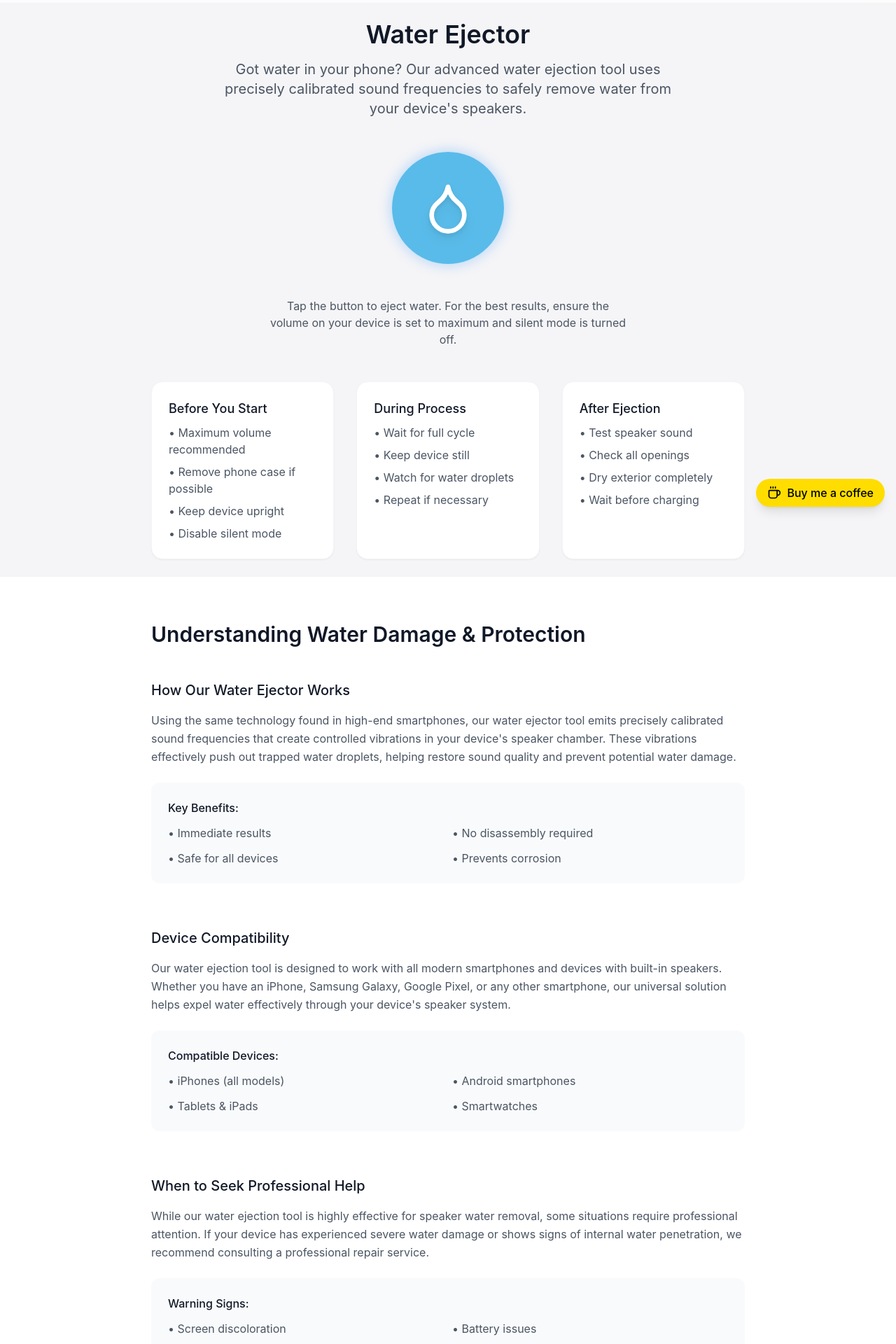
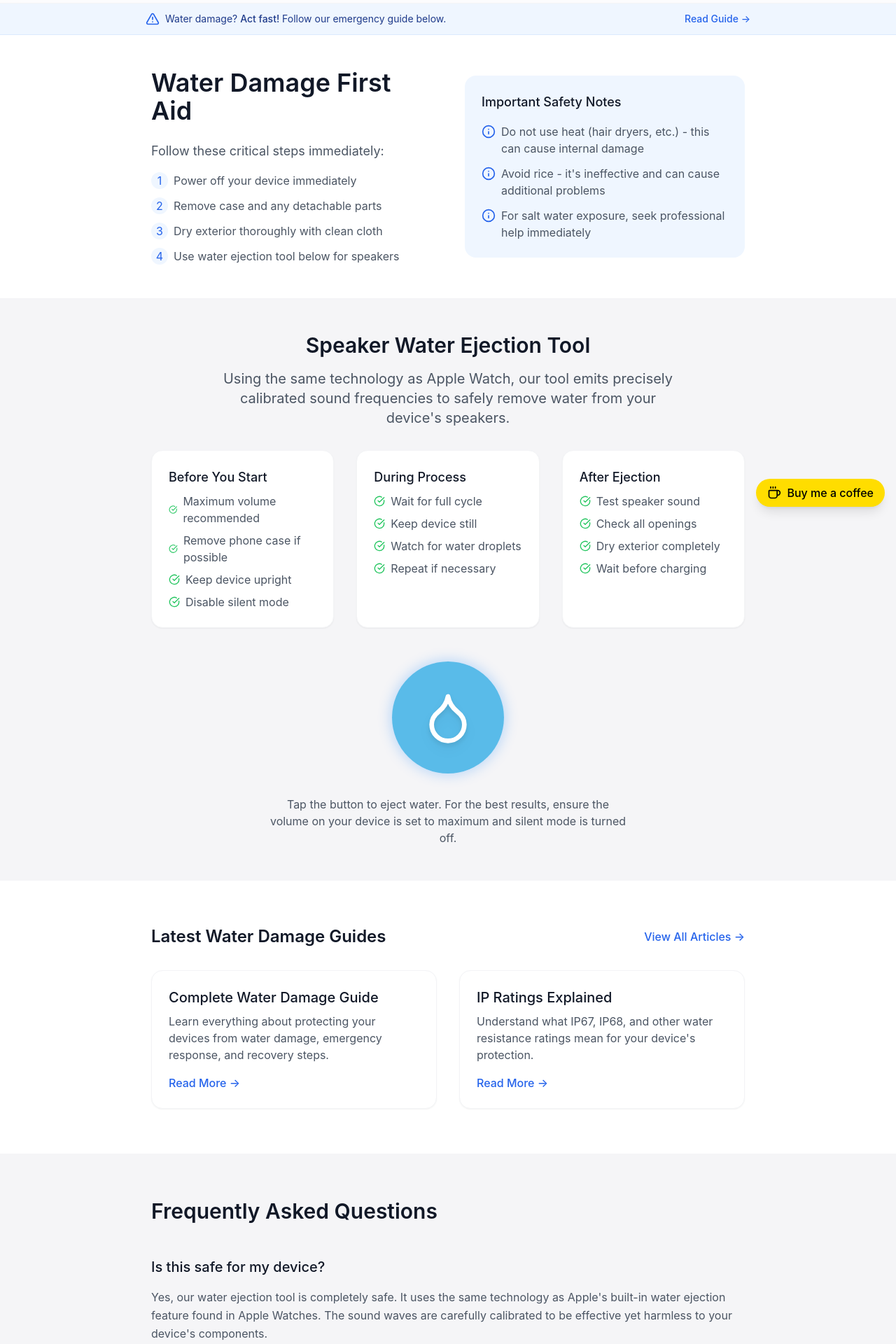
Before and after one commit to AndreBeckerNorton/waterinphone, a React (Vite) app: page / in a window 1280 px wide. Shown: the part 60-1980 px from the top of the page at 70% size. Built offline with nearby package versions, Linux system fonts and the light colour scheme.

Commit message:
Update WaterEjector.jsx

```diff
--- a/src/components/WaterEjector.jsx
+++ b/src/components/WaterEjector.jsx
@@ -1,5 +1,6 @@
 import { useState, useEffect } from 'react';
-import { Droplet } from 'lucide-react';
+import { Droplet, Info, AlertTriangle, CheckCircle } from 'lucide-react';
+import { Link } from 'react-router-dom';
 import CoffeeButton from './CoffeeButton';
 
 const WaterEjector = () => {
@@ -96,14 +97,80 @@ const WaterEjector = () => {
   };
 
   return (
-    <div className="min-h-screen flex flex-col items-center justify-between bg-[#F5F5F7]">
+    <div className="min-h-screen flex flex-col bg-[#F5F5F7]">
+      {/* Emergency Alert Banner */}
+      <div className="bg-blue-50 border-b border-blue-100">
+        <div className="max-w-4xl mx-auto px-4 py-3 flex items-center justify-between">
+          <div className="flex items-center gap-2">
+            <AlertTriangle size={20} className="text-blue-600" />
+            <p className="text-sm text-blue-900">
+              Water damage? <span className="font-medium">Act fast!</span> Follow our emergency guide below.
+            </p>
+          </div>
+          <Link to="/blog/water-damage-guide" className="text-sm font-medium text-blue-600 hover:text-blue-800">
+            Read Guide →
+          </Link>
+        </div>
+      </div>
+
       {/* Main Content */}
-      <main className="flex-1 w-full max-w-4xl mx-auto flex flex-col items-center justify-center p-6 space-y-12">
-        {/* Hero Section */}
-        <div className="text-center space-y-4 max-w-2xl">
-          <h1 className="text-4xl font-semibold text-gray-900">Water Ejector</h1>
+      <main className="flex-grow">
+        {/* Hero Section with Quick Guide */}
+        <section className="bg-white border-b border-gray-100">
+          <div className="max-w-4xl mx-auto px-6 py-12">
+            <div className="grid md:grid-cols-2 gap-12 items-center">
+              <div>
+                <h1 className="text-4xl font-semibold text-gray-900 mb-6">Water Damage First Aid</h1>
+                <div className="space-y-4 text-gray-600">
+                  <p className="text-lg">Follow these critical steps immediately:</p>
+                  <ol className="space-y-3">
+                    <li className="flex items-start gap-2">
+                      <span className="flex-shrink-0 w-6 h-6 flex items-center justify-center rounded-full bg-blue-50 text-blue-600">1</span>
+                      <span>Power off your device immediately</span>
+                    </li>
+                    <li className="flex items-start gap-2">
+                      <span className="flex-shrink-0 w-6 h-6 flex items-center justify-center rounded-full bg-blue-50 text-blue-600">2</span>
+                      <span>Remove case and any detachable parts</span>
+                    </li>
+                    <li className="flex items-start gap-2">
+                      <span className="flex-shrink-0 w-6 h-6 flex items-center justify-center rounded-full bg-blue-50 text-blue-600">3</span>
+                      <span>Dry exterior thoroughly with clean cloth</span>
+                    </li>
+                    <li className="flex items-start gap-2">
+                      <span className="flex-shrink-0 w-6 h-6 flex items-center justify-center rounded-full bg-blue-50 text-blue-600">4</span>
+                      <span>Use water ejection tool below for speakers</span>
+                    </li>
+                  </ol>
+                </div>
+              </div>
+              <div className="bg-blue-50 p-6 rounded-2xl">
+                <h2 className="text-lg font-medium text-gray-900 mb-4">Important Safety Notes</h2>
+                <ul className="space-y-3">
+                  <li className="flex items-start gap-2">
+                    <Info size={20} className="flex-shrink-0 text-blue-600 mt-0.5" />
+                    <span className="text-gray-600">Do not use heat (hair dryers, etc.) - this can cause internal damage</span>
+                  </li>
+                  <li className="flex items-start gap-2">
+                    <Info size={20} className="flex-shrink-0 text-blue-600 mt-0.5" />
+                    <span className="text-gray-600">Avoid rice - it's ineffective and can cause additional problems</span>
+                  </li>
+                  <li className="flex items-start gap-2">
+                    <Info size={20} className="flex-shrink-0 text-blue-600 mt-0.5" />
+                    <span className="text-gray-600">For salt water exposure, seek professional help immediately</span>
+                  </li>
+                </ul>
+              </div>
+            </div>
+          </div>
+        </section>
+
+        {/* Water Ejection Tool Section */}
+        <section className="py-12">
+          <div className="max-w-4xl mx-auto px-6">
+            <div className="text-center space-y-4 max-w-2xl mx-auto mb-8">
+              <h2 className="text-3xl font-semibold text-gray-900">Speaker Water Ejection Tool</h2>
               <p className="text-xl text-gray-600">
-            Got water in your phone? Our advanced water ejection tool uses precisely calibrated sound frequencies to safely remove water from your device's speakers.
+                Using the same technology as Apple Watch, our tool emits precisely calibrated sound frequencies to safely remove water from your device's speakers.
               </p>
               {showSilentWarning && (
                 <div className="text-sm mt-1 flex items-center justify-center gap-1 text-[#FF9500]">
@@ -112,8 +179,75 @@ const WaterEjector = () => {
               )}
             </div>
 
+            {/* Quick Tips */}
+            <div className="grid grid-cols-1 md:grid-cols-3 gap-8 mb-12">
+              <div className="bg-white p-6 rounded-2xl shadow-sm border border-gray-100">
+                <h3 className="text-lg font-medium mb-2 text-gray-900">Before You Start</h3>
+                <ul className="space-y-2 text-gray-600">
+                  <li className="flex items-center gap-2">
+                    <CheckCircle size={16} className="text-green-500" />
+                    <span>Maximum volume recommended</span>
+                  </li>
+                  <li className="flex items-center gap-2">
+                    <CheckCircle size={16} className="text-green-500" />
+                    <span>Remove phone case if possible</span>
+                  </li>
+                  <li className="flex items-center gap-2">
+                    <CheckCircle size={16} className="text-green-500" />
+                    <span>Keep device upright</span>
+                  </li>
+                  <li className="flex items-center gap-2">
+                    <CheckCircle size={16} className="text-green-500" />
+                    <span>Disable silent mode</span>
+                  </li>
+                </ul>
+              </div>
+              <div className="bg-white p-6 rounded-2xl shadow-sm border border-gray-100">
+                <h3 className="text-lg font-medium mb-2 text-gray-900">During Process</h3>
+                <ul className="space-y-2 text-gray-600">
+                  <li className="flex items-center gap-2">
+                    <CheckCircle size={16} className="text-green-500" />
+                    <span>Wait for full cycle</span>
+                  </li>
+                  <li className="flex items-center gap-2">
+                    <CheckCircle size={16} className="text-green-500" />
+                    <span>Keep device still</span>
+                  </li>
+                  <li className="flex items-center gap-2">
+                    <CheckCircle size={16} className="text-green-500" />
+                    <span>Watch for water droplets</span>
+                  </li>
+                  <li className="flex items-center gap-2">
+                    <CheckCircle size={16} className="text-green-500" />
+                    <span>Repeat if necessary</span>
+                  </li>
+                </ul>
+              </div>
+              <div className="bg-white p-6 rounded-2xl shadow-sm border border-gray-100">
+                <h3 className="text-lg font-medium mb-2 text-gray-900">After Ejection</h3>
+                <ul className="space-y-2 text-gray-600">
+                  <li className="flex items-center gap-2">
+                    <CheckCircle size={16} className="text-green-500" />
+                    <span>Test speaker sound</span>
+                  </li>
+                  <li className="flex items-center gap-2">
+                    <CheckCircle size={16} className="text-green-500" />
+                    <span>Check all openings</span>
+                  </li>
+                  <li className="flex items-center gap-2">
+                    <CheckCircle size={16} className="text-green-500" />
+                    <span>Dry exterior completely</span>
+                  </li>
+                  <li className="flex items-center gap-2">
+                    <CheckCircle size={16} className="text-green-500" />
+                    <span>Wait before charging</span>
+                  </li>
+                </ul>
+              </div>
+            </div>
+
             {/* Ejector Button */}
-        <div className="relative">
+            <div className="flex flex-col items-center gap-8">
               <button
                 onClick={handleButtonClick}
                 disabled={isPlaying}
@@ -143,104 +277,46 @@ const WaterEjector = () => {
                   />
                 </div>
               </button>
-        </div>
 
-        {/* Status Text */}
               <p className="text-gray-600 text-center max-w-lg">
                 {isPlaying ? 'Ejecting water...' : 'Tap the button to eject water. For the best results, ensure the volume on your device is set to maximum and silent mode is turned off.'}
               </p>
-
-        {/* Quick Tips */}
-        <div className="grid grid-cols-1 md:grid-cols-3 gap-8 w-full max-w-4xl mt-12">
-          <div className="bg-white p-6 rounded-2xl shadow-sm border border-gray-100">
-            <h3 className="text-lg font-medium mb-2 text-gray-900">Before You Start</h3>
-            <ul className="space-y-2 text-gray-600">
-              <li>• Maximum volume recommended</li>
-              <li>• Remove phone case if possible</li>
-              <li>• Keep device upright</li>
-              <li>• Disable silent mode</li>
-            </ul>
-          </div>
-          <div className="bg-white p-6 rounded-2xl shadow-sm border border-gray-100">
-            <h3 className="text-lg font-medium mb-2 text-gray-900">During Process</h3>
-            <ul className="space-y-2 text-gray-600">
-              <li>• Wait for full cycle</li>
-              <li>• Keep device still</li>
-              <li>• Watch for water droplets</li>
-              <li>• Repeat if necessary</li>
-            </ul>
-          </div>
-          <div className="bg-white p-6 rounded-2xl shadow-sm border border-gray-100">
-            <h3 className="text-lg font-medium mb-2 text-gray-900">After Ejection</h3>
-            <ul className="space-y-2 text-gray-600">
-              <li>• Test speaker sound</li>
-              <li>• Check all openings</li>
-              <li>• Dry exterior completely</li>
-              <li>• Wait before charging</li>
-            </ul>
             </div>
           </div>
-      </main>
+        </section>
 
-      {/* Educational Sections */}
-      <section className="w-full bg-white border-t border-gray-100">
-        <div className="max-w-4xl mx-auto px-6 py-16">
-          <h2 className="text-3xl font-semibold mb-12 text-gray-900">Understanding Water Damage & Protection</h2>
-
-          <div className="space-y-16">
-            <div>
-              <h3 className="text-xl font-medium mb-4 text-gray-900">How Our Water Ejector Works</h3>
-              <p className="text-gray-600 leading-relaxed mb-6">
-                Using the same technology found in high-end smartphones, our water ejector tool emits precisely calibrated sound frequencies that create controlled vibrations in your device's speaker chamber. These vibrations effectively push out trapped water droplets, helping restore sound quality and prevent potential water damage.
-              </p>
-              <div className="bg-gray-50 p-6 rounded-xl">
-                <h4 className="font-medium text-gray-900 mb-3">Key Benefits:</h4>
-                <ul className="grid grid-cols-1 md:grid-cols-2 gap-3 text-gray-600">
-                  <li>• Immediate results</li>
-                  <li>• No disassembly required</li>
-                  <li>• Safe for all devices</li>
-                  <li>• Prevents corrosion</li>
-                </ul>
+        {/* Latest Articles Section */}
+        <section className="bg-white border-t border-gray-100 py-16">
+          <div className="max-w-4xl mx-auto px-6">
+            <div className="flex items-center justify-between mb-8">
+              <h2 className="text-2xl font-semibold text-gray-900">Latest Water Damage Guides</h2>
+              <Link to="/blog" className="text-blue-600 hover:text-blue-800 font-medium">
+                View All Articles →
+              </Link>
             </div>
-            </div>
-
-            <div>
-              <h3 className="text-xl font-medium mb-4 text-gray-900">Device Compatibility</h3>
-              <p className="text-gray-600 leading-relaxed mb-6">
-                Our water ejection tool is designed to work with all modern smartphones and devices with built-in speakers. Whether you have an iPhone, Samsung Galaxy, Google Pixel, or any other smartphone, our universal solution helps expel water effectively through your device's speaker system.
-              </p>
-              <div className="bg-gray-50 p-6 rounded-xl">
-                <h4 className="font-medium text-gray-900 mb-3">Compatible Devices:</h4>
-                <ul className="grid grid-cols-1 md:grid-cols-2 gap-3 text-gray-600">
-                  <li>• iPhones (all models)</li>
-                  <li>• Android smartphones</li>
-                  <li>• Tablets & iPads</li>
-                  <li>• Smartwatches</li>
-                </ul>
-              </div>
-            </div>
-
-            <div>
-              <h3 className="text-xl font-medium mb-4 text-gray-900">When to Seek Professional Help</h3>
-              <p className="text-gray-600 leading-relaxed mb-6">
-                While our water ejection tool is highly effective for speaker water removal, some situations require professional attention. If your device has experienced severe water damage or shows signs of internal water penetration, we recommend consulting a professional repair service.
-              </p>
-              <div className="bg-gray-50 p-6 rounded-xl">
-                <h4 className="font-medium text-gray-900 mb-3">Warning Signs:</h4>
-                <ul className="grid grid-cols-1 md:grid-cols-2 gap-3 text-gray-600">
-                  <li>• Screen discoloration</li>
-                  <li>• Battery issues</li>
-                  <li>• Charging problems</li>
-                  <li>• Unresponsive buttons</li>
-                </ul>
-              </div>
-            </div>
+            <div className="grid md:grid-cols-2 gap-8">
+              <Link
+                to="/blog/water-damage-guide"
+                className="bg-white rounded-2xl p-6 shadow-sm border border-gray-100 hover:shadow-md transition-shadow"
+              >
+                <h3 className="text-xl font-medium text-gray-900 mb-2">Complete Water Damage Guide</h3>
+                <p className="text-gray-600 mb-4">Learn everything about protecting your devices from water damage, emergency response, and recovery steps.</p>
+                <span className="text-blue-600 font-medium">Read More →</span>
+              </Link>
+              <Link
+                to="/blog/waterproof-ratings-explained"
+                className="bg-white rounded-2xl p-6 shadow-sm border border-gray-100 hover:shadow-md transition-shadow"
+              >
+                <h3 className="text-xl font-medium text-gray-900 mb-2">IP Ratings Explained</h3>
+                <p className="text-gray-600 mb-4">Understand what IP67, IP68, and other water resistance ratings mean for your device's protection.</p>
+                <span className="text-blue-600 font-medium">Read More →</span>
+              </Link>
             </div>
           </div>
         </section>
 
         {/* FAQ Section */}
-      <section className="w-full max-w-4xl mx-auto px-6 py-16">
+        <section className="max-w-4xl mx-auto px-6 py-16">
           <h2 className="text-3xl font-semibold mb-12 text-gray-900">Frequently Asked Questions</h2>
           <div className="space-y-8">
             <div>
@@ -272,10 +348,39 @@ const WaterEjector = () => {
             </div>
           </div>
         </section>
+      </main>
 
       {/* Footer */}
-      <footer className="w-full p-6 text-center text-sm text-gray-600">
+      <footer className="bg-white border-t border-gray-100">
+        <div className="max-w-4xl mx-auto px-6 py-12">
+          <div className="grid md:grid-cols-3 gap-8">
+            <div>
+              <h3 className="font-medium text-gray-900 mb-4">Quick Links</h3>
+              <ul className="space-y-2">
+                <li><Link to="/blog" className="text-gray-600 hover:text-gray-900">Blog</Link></li>
+                <li><Link to="/blog/water-damage-guide" className="text-gray-600 hover:text-gray-900">Water Damage Guide</Link></li>
+                <li><Link to="/privacy" className="text-gray-600 hover:text-gray-900">Privacy Policy</Link></li>
+              </ul>
+            </div>
+            <div>
+              <h3 className="font-medium text-gray-900 mb-4">Resources</h3>
+              <ul className="space-y-2">
+                <li><Link to="/blog/waterproof-ratings-explained" className="text-gray-600 hover:text-gray-900">IP Ratings Guide</Link></li>
+                <li><Link to="/blog/speaker-maintenance" className="text-gray-600 hover:text-gray-900">Speaker Maintenance</Link></li>
+              </ul>
+            </div>
+            <div>
+              <h3 className="font-medium text-gray-900 mb-4">Contact</h3>
+              <p className="text-gray-600">
+                Questions or concerns?<br />
+                <a href="mailto:privacy@waterinphone.com" className="text-blue-600 hover:text-blue-800">privacy@waterinphone.com</a>
+              </p>
+            </div>
+          </div>
+          <div className="border-t border-gray-100 mt-12 pt-8 text-center text-sm text-gray-600">
             <p>© 2024 Water Ejector. All rights reserved.</p>
+          </div>
+        </div>
       </footer>
       <CoffeeButton />
     </div>
```
Lines whose indentation alone changed are shown as unchanged.
